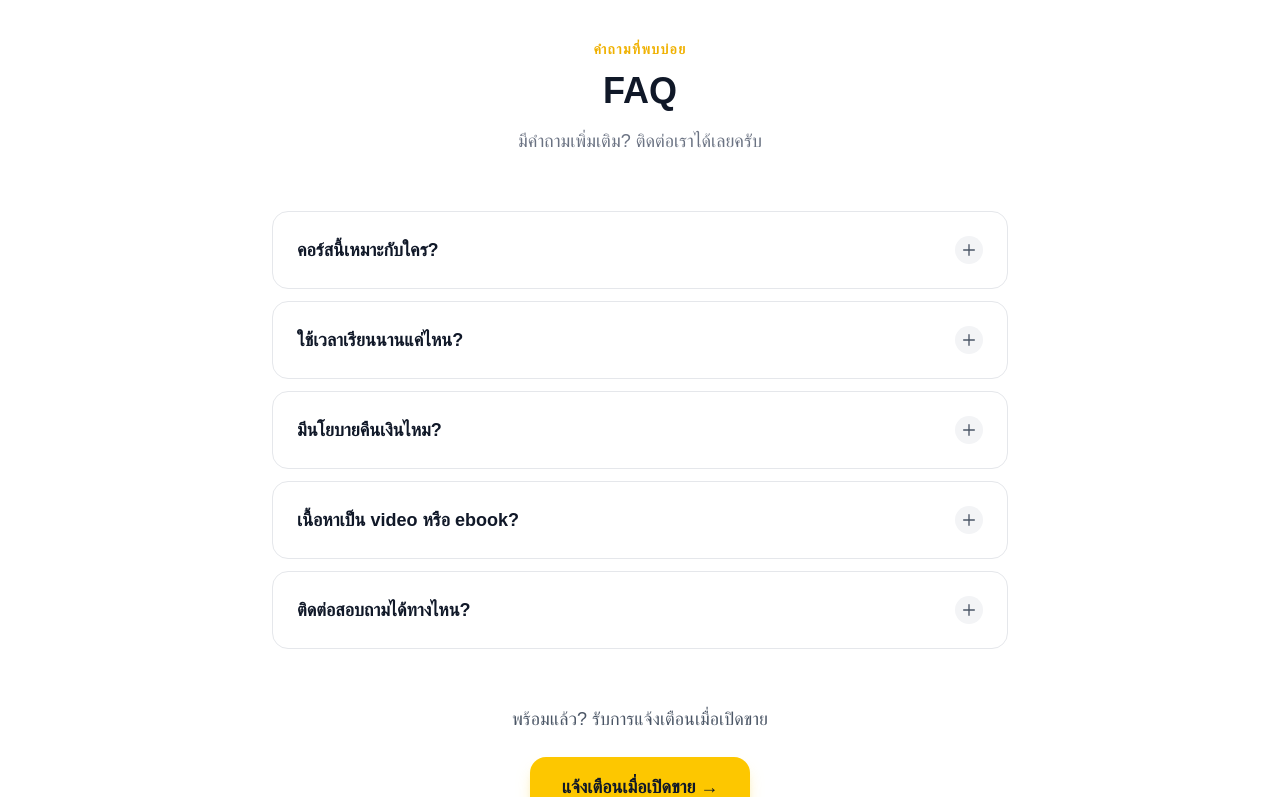
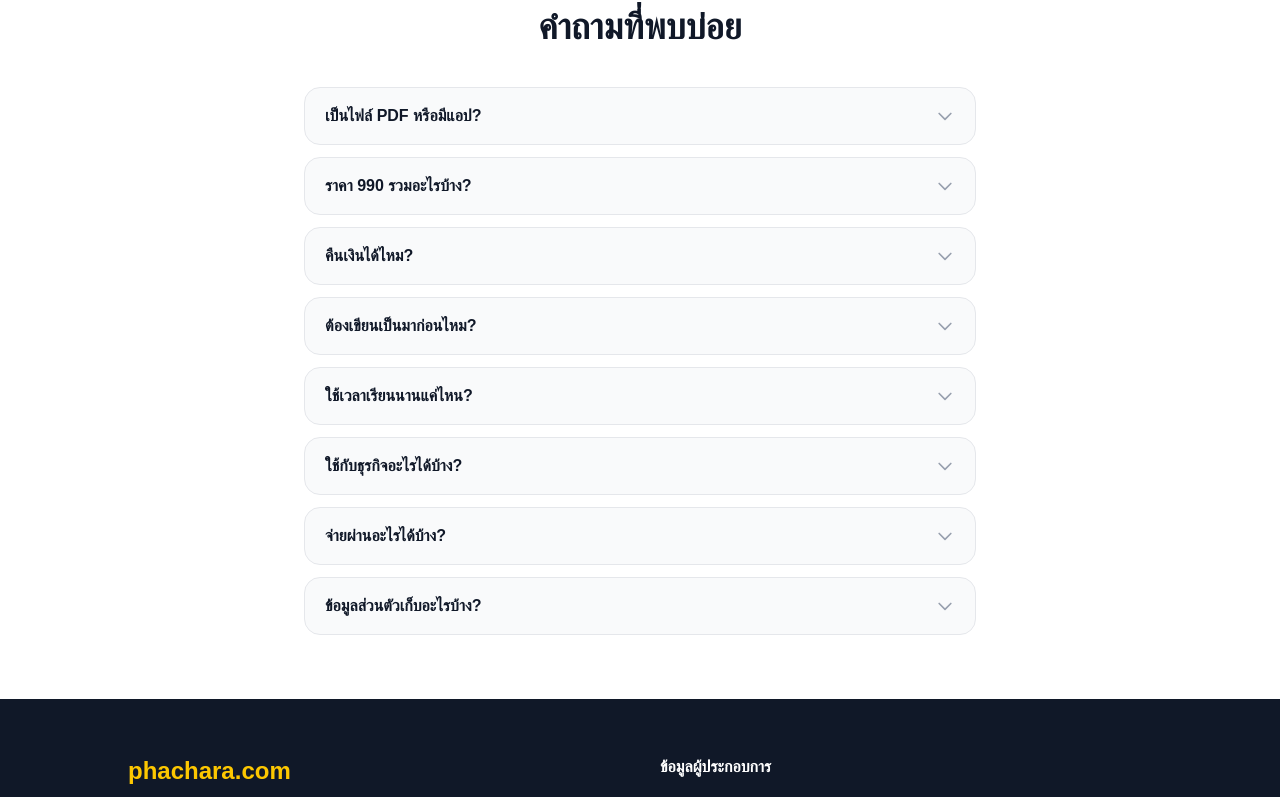
Before and after one commit to kittichon-git/phachara-landing, a Next.js app: page / in a window 1280 px wide. Shown: the part 2678-3475 px from the top of the page. Built offline with nearby package versions, Linux system fonts and the light colour scheme.

Commit message:
feat(B11-B12): FAQ rewrite (8 questions) + S9 Final CTA + guarantee box

```diff
--- a/components/FAQ.tsx
+++ b/components/FAQ.tsx
@@ -1,85 +1,72 @@
-import { BUSINESS } from '@/lib/constants'
-import NotifyButton from './NotifyButton'
-
 const faqs = [
   {
-    q: 'คอร์สนี้เหมาะกับใคร?',
-    a: 'เหมาะกับคนขายของออนไลน์ทุกประเภท ไม่ว่าจะเป็นแม่ค้า ดรอปชิป freelancer หรือนักการตลาด ไม่ต้องมีประสบการณ์ด้านการเขียนหรือการตลาดมาก่อน เรียนรู้และนำไปใช้ได้ตั้งแต่โพสแรก',
+    q: 'เป็นไฟล์ PDF หรือมีแอป?',
+    a: 'เป็น Web LIFF (อ่านใน LINE) + ดาวน์โหลด PDF ได้',
+  },
+  {
+    q: 'ราคา 990 รวมอะไรบ้าง?',
+    a: '24 บท + Swipe File + Template ทุกหมวด + อัปเดต lifetime',
+  },
+  {
+    q: 'คืนเงินได้ไหม?',
+    a: 'ได้ภายใน 7 วัน ถ้าอ่านไม่ถึง 3 บท',
+  },
+  {
+    q: 'ต้องเขียนเป็นมาก่อนไหม?',
+    a: 'ไม่ต้อง คอร์สออกแบบให้คนทำธุรกิจที่ไม่ใช่นักเขียนเรียนได้',
   },
   {
     q: 'ใช้เวลาเรียนนานแค่ไหน?',
-    a: 'เนื้อหาทั้งหมดใช้เวลาประมาณ 3–5 ชั่วโมง สามารถเรียนได้ตามสะดวก ไม่มีเวลากำหนดตายตัว เข้าถึงได้ตลอด 24 ชั่วโมง ไม่มีวันหมดอายุ',
+    a: '24 บท ~10-15 นาที/บท + เริ่มลองใช้กับงานจริงได้ทันทีจากบท 9',
   },
   {
-    q: 'มีนโยบายคืนเงินไหม?',
-    a: 'มีครับ คืนเงิน 100% ภายใน 7 วันหลังซื้อ โดยมีเงื่อนไขว่าเปิดบทเรียนไม่เกิน 20% ดูรายละเอียดเพิ่มเติมได้ที่หน้านโยบายการคืนเงิน',
-    link: { href: '/refund', label: 'ดูนโยบายการคืนเงิน' },
+    q: 'ใช้กับธุรกิจอะไรได้บ้าง?',
+    a: 'สินค้า, บริการ, คอร์ส, e-commerce, B2B — ทุกอย่างที่ต้องเขียนขาย',
   },
   {
-    q: 'เนื้อหาเป็น video หรือ ebook?',
-    a: 'เป็น digital content ที่อ่านและใช้งานได้ทุกอุปกรณ์ ทั้งมือถือ แท็บเล็ต และคอมพิวเตอร์ ไม่มีวันหมดอายุ เข้าถึงได้ตลอดชีพ',
+    q: 'จ่ายผ่านอะไรได้บ้าง?',
+    a: 'PromptPay (QR) หรือ บัตรเครดิต/เดบิต ผ่าน Stripe (ในอนาคต ผ่านจ่ายใน LINE)',
   },
   {
-    q: 'ติดต่อสอบถามได้ทางไหน?',
-    a: `สามารถติดต่อได้ผ่านอีเมล ${BUSINESS.email} หรือผ่านช่องทาง LINE ทีมงานจะตอบกลับภายใน 1 วันทำการ`,
+    q: 'ข้อมูลส่วนตัวเก็บอะไรบ้าง?',
+    a: 'เก็บแค่ LINE userId (ไม่มี email/เบอร์)',
   },
 ]
 
 export default function FAQ() {
   return (
-    <section className="py-20 sm:py-24 bg-white" aria-labelledby="faq-heading">
-      <div className="max-w-3xl mx-auto px-4">
-        {/* Header */}
-        <div className="text-center mb-14">
-          <p className="text-yellow-500 font-semibold text-sm uppercase tracking-widest mb-3">คำถามที่พบบ่อย</p>
-          <h2 id="faq-heading" className="text-3xl sm:text-4xl font-bold text-gray-900">
-            FAQ
-          </h2>
-          <p className="mt-4 text-gray-500 text-lg">มีคำถามเพิ่มเติม? ติดต่อเราได้เลยครับ</p>
-        </div>
+    <section className="bg-white py-16 px-4" aria-labelledby="faq-headline">
+      <div className="max-w-2xl mx-auto">
+        <h2
+          id="faq-headline"
+          className="text-3xl sm:text-4xl font-bold text-gray-900 text-center mb-10"
+        >
+          คำถามที่พบบ่อย
+        </h2>
 
-        {/* FAQ items */}
         <div className="space-y-3">
-          {faqs.map((faq, i) => (
+          {faqs.map(({ q, a }) => (
             <details
-              key={i}
-              className="group border border-gray-200 rounded-2xl overflow-hidden bg-white hover:border-yellow-300 transition-colors"
+              key={q}
+              className="group bg-gray-50 rounded-2xl border border-gray-200 overflow-hidden"
             >
-              <summary className="flex items-center justify-between gap-4 p-6 cursor-pointer list-none font-semibold text-gray-900 text-lg select-none">
-                <span>{faq.q}</span>
-                <span
-                  className="flex-shrink-0 w-7 h-7 rounded-full bg-gray-100 group-open:bg-yellow-400 flex items-center justify-center transition-colors"
+              <summary className="flex items-center justify-between gap-3 px-5 py-4 cursor-pointer list-none select-none font-semibold text-gray-900">
+                <span>{q}</span>
+                <svg
+                  className="w-5 h-5 text-gray-400 shrink-0 transition-transform duration-200 group-open:rotate-180"
+                  fill="none"
+                  viewBox="0 0 24 24"
+                  stroke="currentColor"
                   aria-hidden="true"
                 >
-                  <svg
-                    className="w-4 h-4 text-gray-600 group-open:text-gray-900 group-open:rotate-45 transition-transform duration-200"
-                    fill="none"
-                    viewBox="0 0 24 24"
-                    stroke="currentColor"
-                  >
-                    <path strokeLinecap="round" strokeLinejoin="round" strokeWidth={2} d="M12 4v16m8-8H4" />
-                  </svg>
-                </span>
+                  <path strokeLinecap="round" strokeLinejoin="round" strokeWidth={2} d="M19 9l-7 7-7-7" />
+                </svg>
               </summary>
-              <div className="px-6 pb-6 text-gray-600 leading-relaxed border-t border-gray-100 pt-4">
-                <p>{faq.a}</p>
-                {faq.link && (
-                  <a
-                    href={faq.link.href}
-                    className="inline-block mt-3 text-yellow-600 font-semibold hover:text-yellow-700 underline underline-offset-2"
-                  >
-                    {faq.link.label} →
-                  </a>
-                )}
-              </div>
+              <p className="px-5 pb-4 text-gray-600 leading-relaxed border-t border-gray-100 pt-3">
+                {a}
+              </p>
             </details>
           ))}
-        </div>
-
-        {/* Bottom CTA */}
-        <div className="mt-14 text-center">
-          <p className="text-gray-600 text-lg mb-6">พร้อมแล้ว? รับการแจ้งเตือนเมื่อเปิดขาย</p>
-          <NotifyButton />
         </div>
       </div>
     </section>
--- /dev/null
+++ b/components/sections/S9FinalCTA.tsx
@@ -0,0 +1,51 @@
+import LineCTAButton from '@/components/LineCTAButton'
+import { track } from '@/lib/analytics'
+
+export default function S9FinalCTA() {
+  return (
+    <section className="bg-gray-900 py-16 px-4 text-white" aria-labelledby="final-cta-headline">
+      <div className="max-w-2xl mx-auto text-center">
+        <h2
+          id="final-cta-headline"
+          className="font-[family-name:var(--font-serif)] text-3xl sm:text-4xl font-black mb-8"
+        >
+          พร้อมเริ่มหรือยัง?
+        </h2>
+
+        {/* Recap */}
+        <ul className="text-gray-300 text-lg space-y-2 mb-10 text-left inline-block">
+          <li className="flex items-center gap-2">
+            <span className="text-[var(--line-green)]" aria-hidden="true">✅</span>
+            24 บท + Swipe File + Template ครบทุกหมวด
+          </li>
+          <li className="flex items-center gap-2">
+            <span className="text-[var(--line-green)]" aria-hidden="true">✅</span>
+            คืนเงิน 7 วัน ไม่ถาม
+          </li>
+          <li className="flex items-center gap-2">
+            <span className="text-[var(--line-green)]" aria-hidden="true">✅</span>
+            เริ่มจาก 3 บทฟรีก่อน — แอด LINE
+          </li>
+        </ul>
+
+        {/* Big CTA */}
+        <div
+          className="flex justify-center mb-8"
+          onClick={() => track('sp_cta_click', { position: 's9' })}
+        >
+          <LineCTAButton
+            position="s9"
+            label="🟢 แอด LINE รับ 3 บทฟรี"
+            size="lg"
+          />
+        </div>
+
+        {/* Guarantee box */}
+        <div className="bg-gray-800 border border-gray-700 rounded-2xl px-6 py-5 text-gray-300 text-sm leading-relaxed">
+          🛡 "ถ้าอ่านแล้วไม่คุ้ม คืนเงินเต็ม 990 ภายใน 7 วัน —
+          แค่ส่งคำว่า <strong className="text-white">คืนเงิน</strong> ใน LINE"
+        </div>
+      </div>
+    </section>
+  )
+}
```
